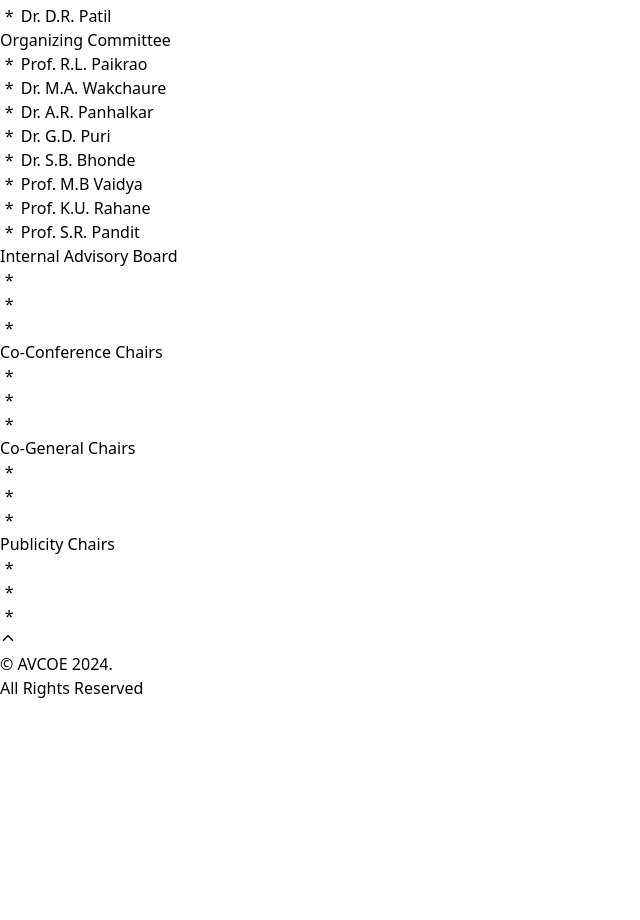
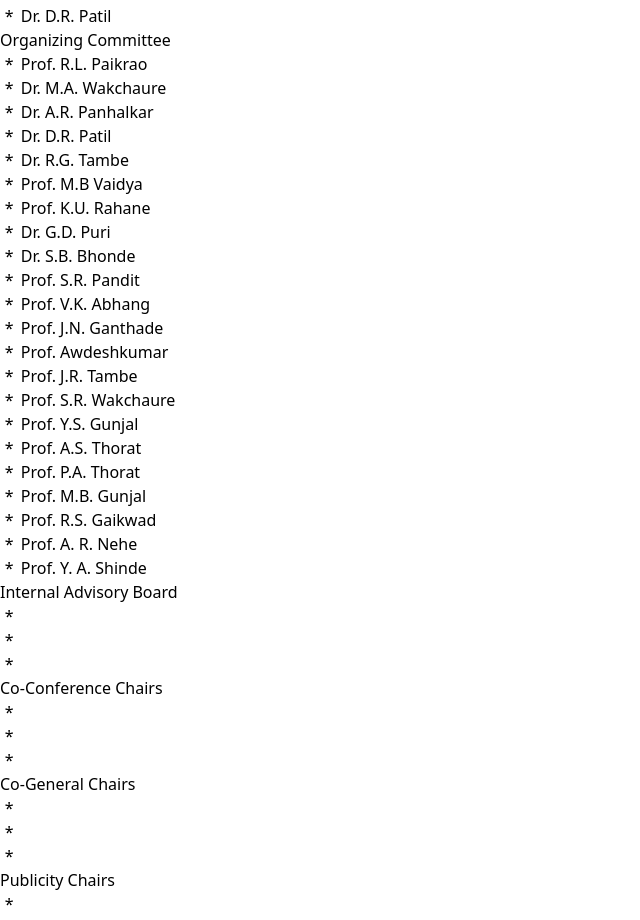
Before and after one commit to suhasledange/vite-clg, a React (Vite) app: page /committe in a window 1280 px wide. Shown: the part 2503-3423 px from the top of the page, without its empty margins (0-640 px from the left). Before the commit the page ends 3203 px from the top, so only its background shows below. Built offline with nearby package versions, Linux system fonts and the light colour scheme.

Commit message:
commitee added

```diff
--- a/src/App.jsx
+++ b/src/App.jsx
@@ -18,7 +18,6 @@
       </div>
     <div className="sticky top-0 z-50 w-full flex flex-col max-w-screen-lg mx-auto overflow-x-hidden">
       <Header/>
-
       </div>
 
     <div className="w-full flex flex-col min-h-screen max-w-screen-lg mx-auto overflow-x-hidden">
@@ -37,7 +36,7 @@
         ""
         }
 
-      <div className="my-10 max-w-screen-xl mx-auto gap-10 flex flex-wrap justify-center">
+      <div className="my-10 max-w-screen-lg mx-auto gap-10 flex flex-wrap justify-center">
       {/* <Sidebar/> */}
       <Outlet/>
       </div>
--- a/src/components/Committe.jsx
+++ b/src/components/Committe.jsx
@@ -35,18 +35,31 @@
               <li className='text-sm'>Dr. D.R. Patil</li>
           </ul>
         </div>
-
         <div>
           <h1 className='text-lg mb-2'>Organizing Committee</h1>
           <ul className='list-star'>
               <li className='text-sm'>Prof. R.L. Paikrao</li>
               <li className='text-sm'>Dr. M.A. Wakchaure</li>
               <li className='text-sm'>Dr. A.R. Panhalkar</li>
+              <li className='text-sm'>Dr. D.R. Patil</li>
+              <li className='text-sm'>Dr. R.G. Tambe</li>
+              <li className='text-sm'>Prof. M.B Vaidya</li>
+              <li className='text-sm'>Prof. K.U. Rahane</li>
               <li className='text-sm'>Dr. G.D. Puri</li>
               <li className='text-sm'>Dr. S.B. Bhonde</li>
-              <li className='text-sm'>Prof. M.B Vaidya</li>
-              <li className='text-sm'>Prof. K.U. Rahane</li>
               <li className='text-sm'>Prof. S.R. Pandit</li>
+              <li className='text-sm'>Prof. V.K. Abhang</li>
+              <li className='text-sm'>Prof. J.N. Ganthade</li>
+              <li className='text-sm'>Prof. Awdeshkumar</li>
+              <li className='text-sm'>Prof. J.R. Tambe</li>
+              <li className='text-sm'>Prof. S.R. Wakchaure</li>
+              <li className='text-sm'>Prof. Y.S. Gunjal</li>
+              <li className='text-sm'>Prof. A.S. Thorat</li>
+              <li className='text-sm'>Prof. P.A. Thorat</li>
+              <li className='text-sm'>Prof. M.B. Gunjal</li>
+              <li className='text-sm'>Prof. R.S. Gaikwad</li>
+              <li className='text-sm'>Prof. A. R. Nehe</li>
+              <li className='text-sm'>Prof. Y. A. Shinde</li>
           </ul>
         </div>
 
--- a/src/components/Header.jsx
+++ b/src/components/Header.jsx
@@ -14,7 +14,7 @@
   }
   return (
     <header className={`bg-white ${ showMenu ? "h-screen":"" }`}>
-      <nav className="flex items-center justify-between max-w-screen-xl mx-auto h-16">
+      <nav className="flex items-center justify-between max-w-screen-lg mx-auto h-16">
         {/* Left Side - Home Icon */}
         <div className="h-full flex items-center">
           <NavLink
--- a/src/constant/index.js
+++ b/src/constant/index.js
@@ -29,3 +29,6 @@
 
     }
 ]
+
+export const orgCom=[
+]
```
